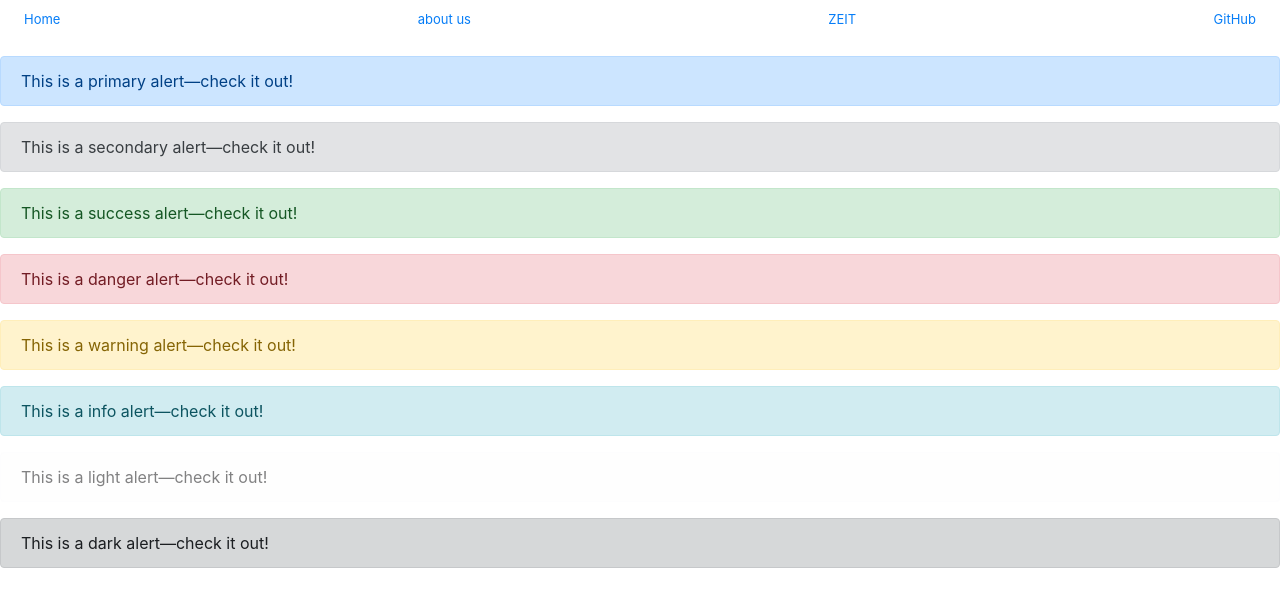
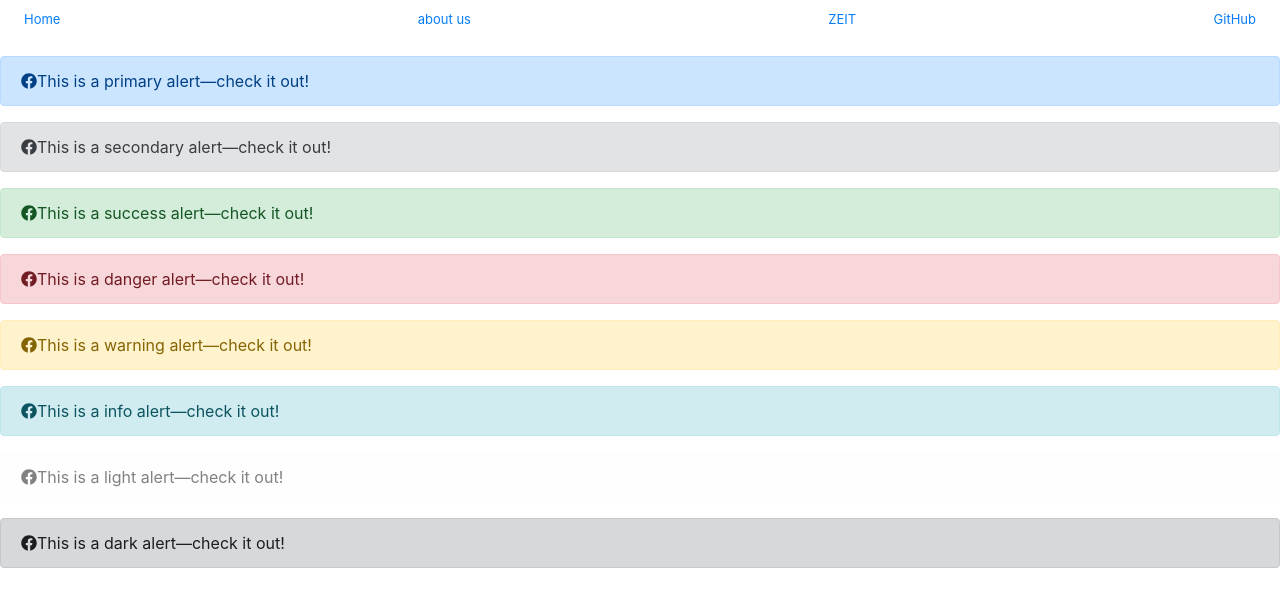
Before and after one commit to space-xd/show-the-space, a Next.js app: page /about-us in a window 1280 px wide. Shown: the top 606 px of the page. Built offline with nearby package versions, Linux system fonts and the light colour scheme.

Commit message:
example use of font awesome icon

```diff
--- a/components/alert.js
+++ b/components/alert.js
@@ -1,4 +1,6 @@
 import { Alert } from "react-bootstrap";
+import { FontAwesomeIcon } from "@fortawesome/react-fontawesome";
+import {faFacebook} from "@fortawesome/free-brands-svg-icons";
 
 export default () => (
 	[
@@ -12,6 +14,7 @@
 		'dark',
 	].map((variant, idx) => (
 		<Alert key={idx} variant={variant}>
+			<FontAwesomeIcon icon={faFacebook}></FontAwesomeIcon>
 			This is a {variant} alert—check it out!
         </Alert>
 	))
```
